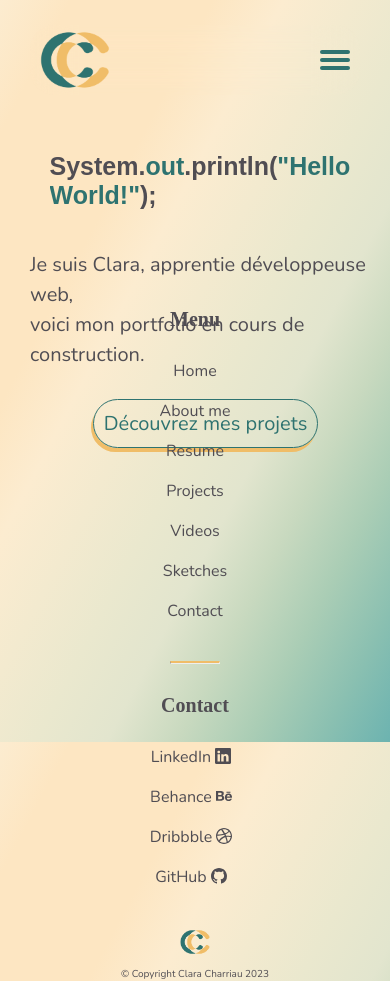
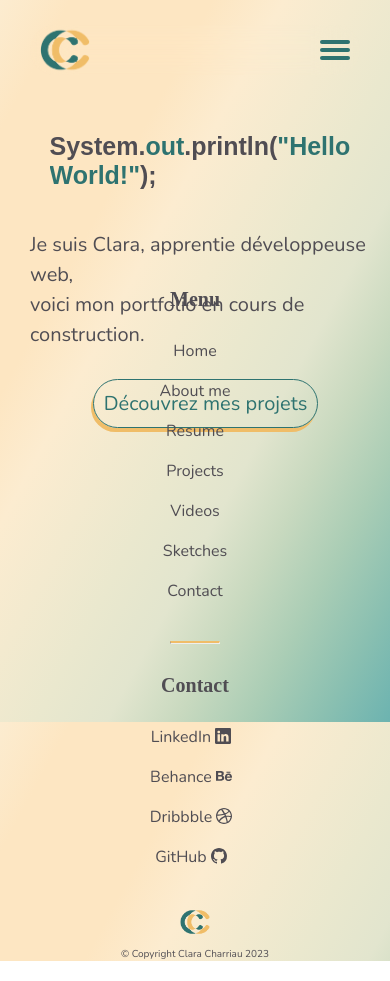
Before and after one commit to ClaraCharriau/my-portfolio, an Angular app: page / in a window 390 px wide. Built offline with nearby package versions, Linux system fonts and the light colour scheme; a web font is replaced by a local one.

Commit message:
fix taille du logo mobile

```diff
--- a/src/app/components/general/header/header.component.css
+++ b/src/app/components/general/header/header.component.css
@@ -131,6 +131,11 @@ header {
 
 @media (max-width: 850px) {
 
+    .logo-img {
+        width: 50px;
+        height: 50px;
+    }
+
 
     .top-nav {
         height: 60px;
```
